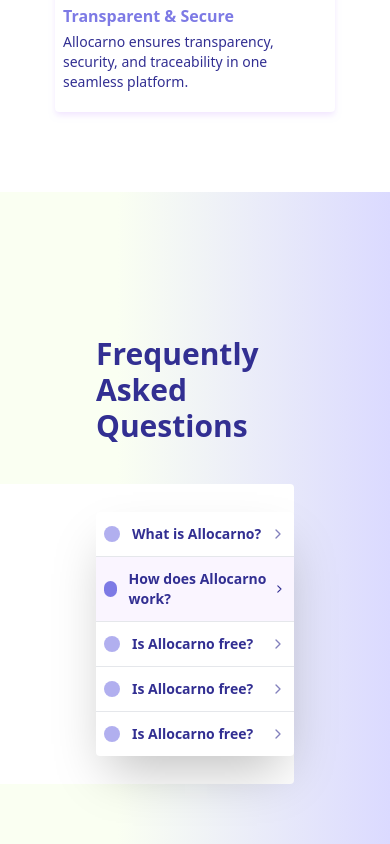
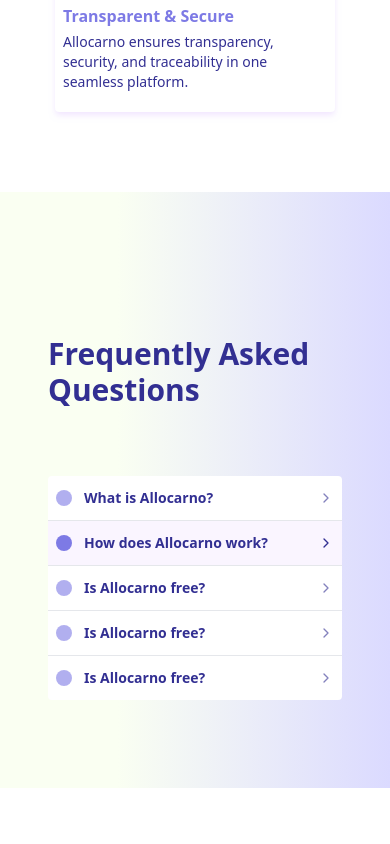
Before and after one commit to dd3vahmad/allocarno, a Next.js app: page / in a window 390 px wide. Shown: the part 2452-3296 px from the top of the page. After the commit the page ends 3240 px from the top, so only its background shows below. Built offline with nearby package versions, Linux system fonts and the light colour scheme.

Commit message:
Fix: FAQ complete responsiveness

```diff
--- a/app/components/AccordionBoard.tsx
+++ b/app/components/AccordionBoard.tsx
@@ -1,9 +1,12 @@
 import React from "react";
+import { faqs } from "../lib/constants";
 
-const AccordionBoard = () => {
+const AccordionBoard = ({ isActive }: { isActive: number }) => {
+  const { question, answer } = faqs[isActive];
   return (
-    <div className="bg-white rounded min-h-[300px] w-[800px] right-0 absolute text-end px-12 py-6">
-      Accordion Board
+    <div className="bg-white rounded min-h-[300px] hidden md:flex w-[55%] flex-col justify-center items-end gap-5 ps-20 pe-12 py-6">
+      <h3 className="font-semibold">{question}</h3>
+      <p className="w-full text-end">{answer}</p>
     </div>
   );
 };
--- a/app/components/FAQ-Accordion.tsx
+++ b/app/components/FAQ-Accordion.tsx
@@ -1,14 +1,16 @@
-"use client";
+import { ChevronRight } from "lucide-react";
+import { faqs } from "../lib/constants";
+import { Dispatch, SetStateAction } from "react";
 
-import { ChevronRight } from "lucide-react";
-import { useState } from "react";
-import { faqs } from "../lib/constants";
-
-const FAQAccordion = () => {
-  const [isActive, setActive] = useState(1);
-
+const FAQAccordion = ({
+  isActive,
+  setActive,
+}: {
+  isActive: number;
+  setActive: Dispatch<SetStateAction<number>>;
+}) => {
   return (
-    <div className="flex flex-col bg-white shadow-2xl rounded w-full max-w-[540px] z-10">
+    <div className="flex flex-col bg-white rounded left-0 w-full md:w-[50%] z-20 md:absolute">
       {faqs.map((faq, i) => (
         <div
           key={i}
--- a/app/components/FAQ.tsx
+++ b/app/components/FAQ.tsx
@@ -1,14 +1,20 @@
-import React from "react";
+"use client";
+
+import React, { useState } from "react";
 import FAQAccordion from "./FAQ-Accordion";
 import AccordionBoard from "./AccordionBoard";
 
 const FAQ = () => {
+  const [isActive, setActive] = useState(1);
+
   return (
-    <div className="flex flex-col gap-5 w-full px-24 lg:px-78 mt-36">
-      <h2 className="text-3xl font-semibold">Frequently Asked Questions</h2>
-      <div className="flex justify-between items-center relative my-12">
-        <FAQAccordion />
-        <AccordionBoard />
+    <div className="flex flex-col justify-center items-center px-12 xl:px-0 max-w-[1240px] gap-5 w-full mt-36">
+      <h2 className="w-full text-3xl font-semibold">
+        Frequently Asked Questions
+      </h2>
+      <div className="flex w-full justify-end items-center relative my-12">
+        <FAQAccordion isActive={isActive} setActive={setActive} />
+        <AccordionBoard isActive={isActive} />
       </div>
     </div>
   );
```
